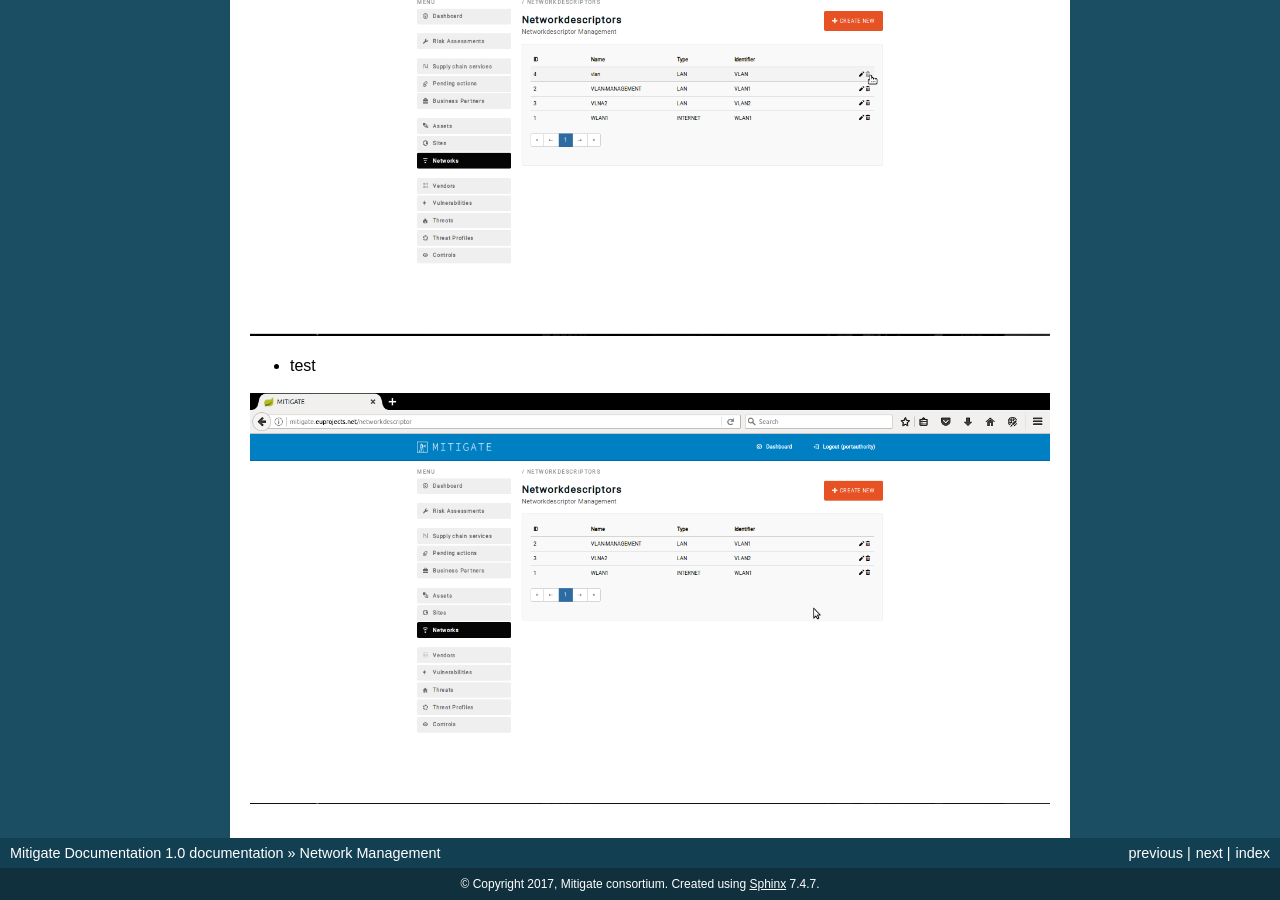
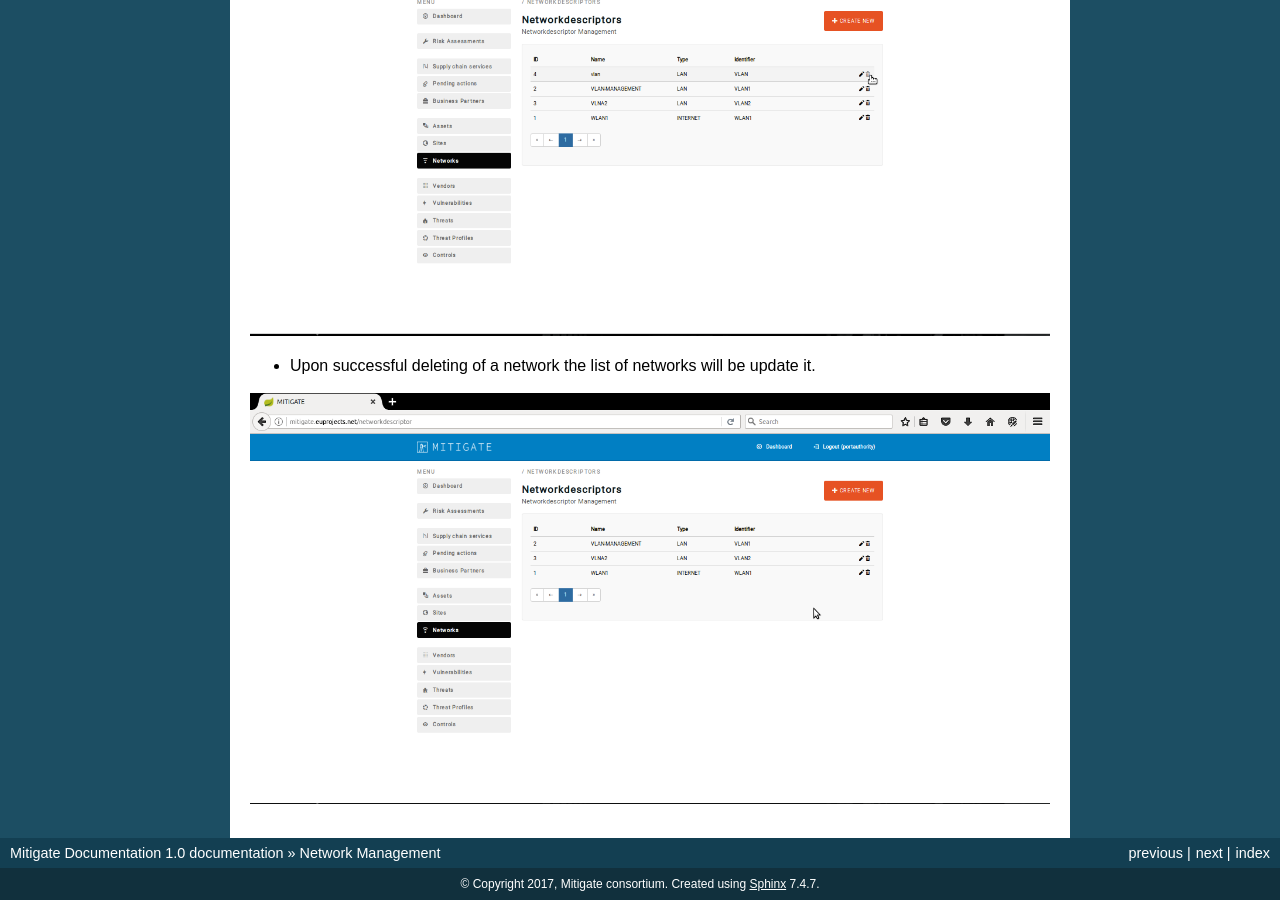
Before and after one commit to singularlogic/mitigate-documentation, a Sphinx documentation site: the page built from docs/p_network.rst, in a window 1280 px wide and 900 px high, scrolled down 6541 px. Built offline with Sphinx 7.4.7, drawn with Linux system fonts in a browser that asks for light colours.

Commit message:
Update p_network.rst

```diff
--- a/docs/p_network.rst
+++ b/docs/p_network.rst
@@ -77,6 +77,6 @@ Delete an existing network
 
 .. image:: assets/dn_2.png
 
-- test
+- Upon successful deleting of a network the list of networks will be update it.
 
 .. image:: assets/dn_3.png
```
